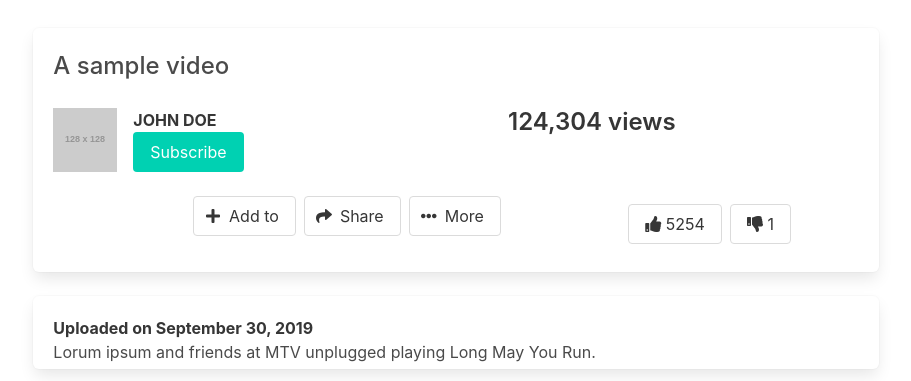
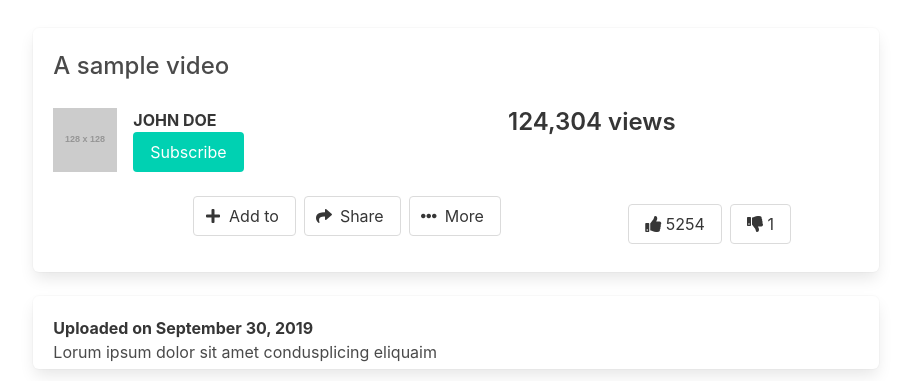
Before and after one commit to ihollarmide/gatsby-cloudinary-player, a Gatsby site: page / in a window 1280 px wide. Shown: the part 682-1063 px from the top of the page, without its empty margins (184-1095 px from the left). Built offline with nearby package versions, Linux system fonts and the light colour scheme; Gatsby itself is replaced by a stand-in of ours; placeholder pictures from the web are drawn by us.

```diff
--- a/src/components/Layout.js
+++ b/src/components/Layout.js
@@ -67,7 +67,7 @@
                         </div>
                         <div class="box video-description">
                         <p><strong>Uploaded on September 30, 2019</strong></p>
-                        <p>Lorum ipsum and friends at MTV unplugged playing Long May You Run.</p>
+                        <p>Lorum ipsum dolor sit amet condusplicing eliquaim</p>
                         </div>
                     </div>
                 </div>
```
